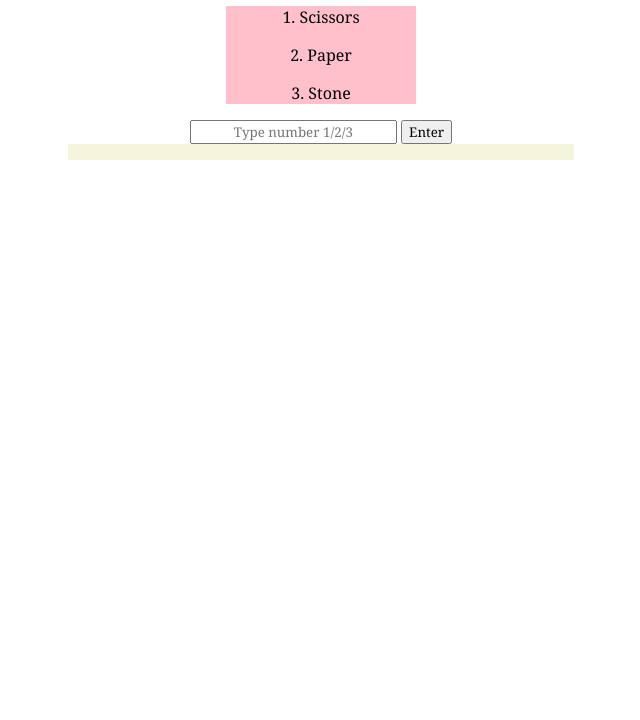
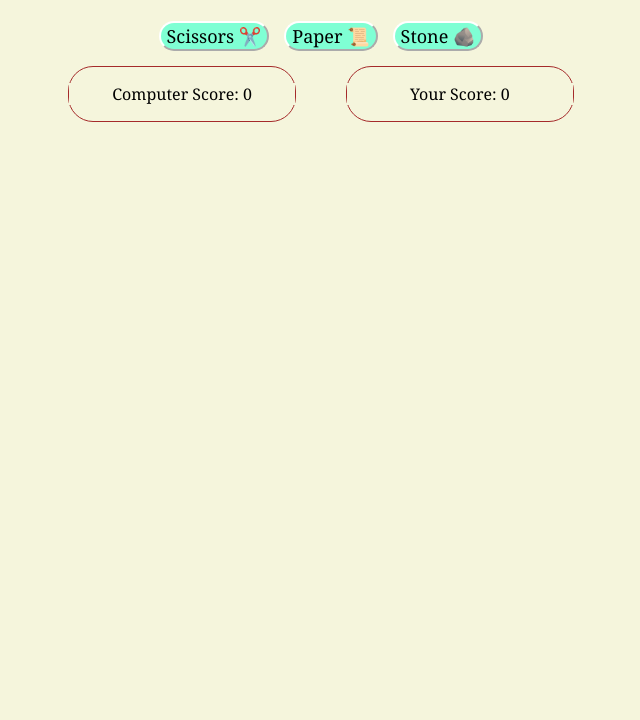
Before and after one commit to FionaNFauna/scissorspaperstone, a plain HTML site: page index.html in a window 1280 px wide. Shown: the part 80-800 px from the top of the page, without its empty margins (319-959 px from the left). Drawn offline with Linux system fonts and the light colour scheme.

Commit message:
made part 2

```diff
--- a/game.js
+++ b/game.js
@@ -13,24 +13,10 @@ function getComputerChoice()    {
     }
 }
 
-function getHumanChoice()   {
-    let intput = document.getElementById("input");
-    var unum = parseInt(intput.value);
-    if  (unum === 1) {
-        return "scissors";
-    } else if   (unum === 2)  {
-        return "rock";
-    } else  if  (unum === 3) {
-        return "paper";
-    }
-    alert("please type in valid argument")
-    return null;
-}
-
-function playRound()    {
+function playRound(humanchoice)    {
     var resultbool = null;
     const cnum = getComputerChoice();
-    const unum = getHumanChoice();
+    const unum = humanchoice;
     if  (unum == null)  {
         return;
     }
@@ -70,17 +56,17 @@ function playRound()    {
         document.getElementById("res").textContent = "You lost."
     }
 
-    document.getElementById("comp_score").textContent = computerScore;
-    document.getElementById("user_score").textContent = humanScore;
+    document.getElementById("comp_score").textContent = `Computer Score: ${computerScore}`;
+    document.getElementById("user_score").textContent = `Your Score: ${humanScore}`;
 
-    if  (rounds >= 5)   {
-        var str = "\nIn these 5 rounds, ";
+    if  (computerScore >= 5 || humanScore >= 5)   {
+        var str = " ";
         if  (computerScore > humanScore)    {
-            str += `you lost ${computerScore}-${humanScore}.`
+            str += `You lost ${computerScore}-${humanScore}.`
         } else if   (computerScore < humanScore)    {
-            str += `you won ${humanScore}-${computerScore}.`
+            str += `You won ${humanScore}-${computerScore}.`
         } else  {
-            str += `you tied with the computer.`
+            str += `You tied with the computer.`
         }
         document.getElementById("res").textContent += str;
 
--- a/index.html
+++ b/index.html
@@ -10,22 +10,19 @@
     <h1>Scissors Paper Stone</h1>
 
     <div class = "in">
-        <p>1. Scissors</p>
-        <p>2. Paper</p>
-        <p>3. Stone</p>
-
+        <button onclick="playRound('scissors')">Scissors ✂️</button>
+        <button onclick="playRound('paper')">Paper 📜</button>
+        <button onclick="playRound('stone')">Stone 🪨</button>
     </div>
-    <input type="text" placeholder="Type number 1/2/3" id="input">
-    <button onclick="playRound()">Enter</button>
     <div class = "results">
         <div class = "computer">
             <p id = "computerchoice"></p>
-            <p id = "comp_score"></p>
+            <p id = "comp_score">Computer Score: 0</p>
         </div>
 
         <div class = "user">
             <p id = "userchoice"></p>
-            <p id = "user_score"></p>
+            <p id = "user_score">Your Score: 0</p>
         </div>
 
     </div>
--- a/styles.css
+++ b/styles.css
@@ -1,31 +1,40 @@
 *{
     font-family: Cambria, Cochin, Georgia, Times, 'Times New Roman', serif;
     text-align: center;
+    background-color: beige;
 }
 
 .in{
-    /* display: flex; */
-    background-color: pink;
-    border: 5px aliceblue;
-    width: 15%;
+    display: flex;
     margin: auto;
+    gap:15px;
+    align-items: center;
+    justify-content: center;
+    padding: 15px;
+}
+
+.in button{
+    background-color: aquamarine;
+    border-color: white;
+    font-size: 18px;
+    border-radius: 25px;
 }
 
 .results{
     display: flex;
     align-items: center;
     justify-content: center;
-    gap:50px;
-    width: 30%;
+    gap: 50px;
+    width: 40%;
     margin: auto;
     padding-left: 5%;
     padding-right: 5%;
-    background-color: beige;
 }
 
-.results.computer, .results.user{
+
+.results div{
     flex:1;
     margin: auto;
-    border: 10px black;
-    border: 4px solid #3882F6;
+    border: 1px solid brown;
+    border-radius: 25px;
 }
```
